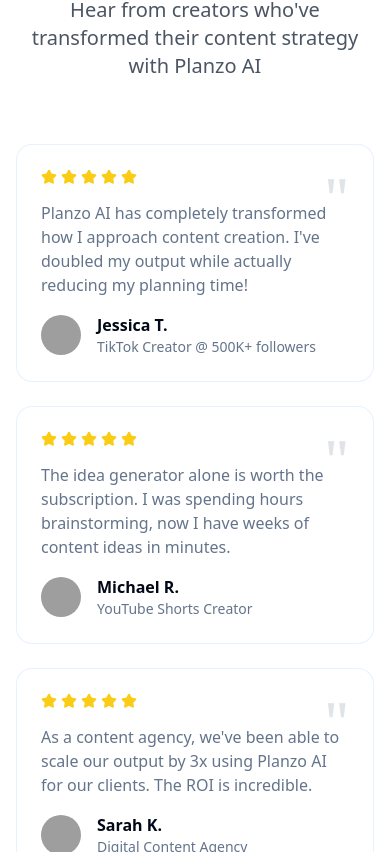
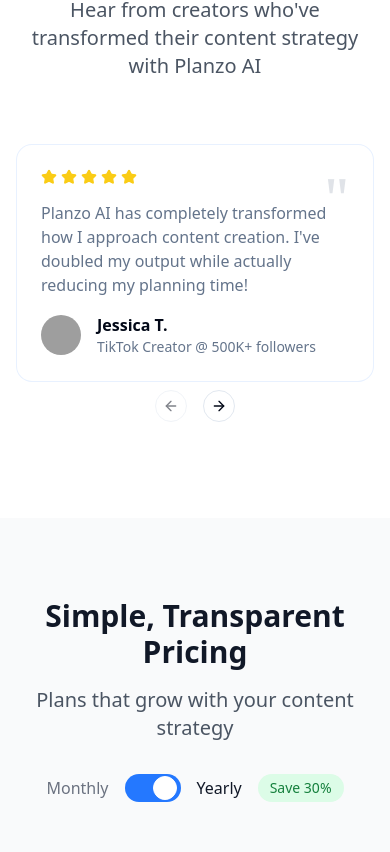
Before and after one commit to Tasklyios/planzo-ai, a React (Vite) app: page / in a window 390 px wide. Shown: the part 4872-5724 px from the top of the page. Built offline with nearby package versions, Linux system fonts and the light colour scheme; grey boxes are pictures that could not be loaded.

Commit message:
Implement testimonials carousel
Implemented a carousel for testimonials to improve responsiveness on smaller screens and handle cases where all testimonials don't fit on the screen.

```diff
--- a/src/components/Testimonials.tsx
+++ b/src/components/Testimonials.tsx
@@ -1,5 +1,13 @@
 
 import { Testimonial } from "@/components/ui/testimonial-card";
+import { useIsMobile } from "@/hooks/use-mobile";
+import {
+  Carousel,
+  CarouselContent,
+  CarouselItem,
+  CarouselNext,
+  CarouselPrevious,
+} from "@/components/ui/carousel";
 
 const testimonials = [
   {
@@ -27,6 +35,8 @@ const testimonials = [
 ];
 
 const Testimonials = () => {
+  const isMobile = useIsMobile();
+
   return (
     <section className="py-20 bg-white">
       <div className="container mx-auto px-4">
@@ -39,13 +49,23 @@ const Testimonials = () => {
           </p>
         </div>
 
-        <div className="grid gap-6 grid-cols-1 md:grid-cols-2 lg:grid-cols-3 max-w-6xl mx-auto">
-          {testimonials.map((testimonial) => (
-            <Testimonial
-              key={testimonial.name}
-              {...testimonial}
-            />
-          ))}
+        <div className="max-w-6xl mx-auto">
+          <Carousel className="w-full">
+            <CarouselContent className="-ml-2 md:-ml-4">
+              {testimonials.map((testimonial) => (
+                <CarouselItem
+                  key={testimonial.name}
+                  className={`pl-2 md:pl-4 ${isMobile ? 'basis-full' : 'basis-1/2 lg:basis-1/3'}`}
+                >
+                  <Testimonial {...testimonial} />
+                </CarouselItem>
+              ))}
+            </CarouselContent>
+            <div className="flex justify-center mt-6">
+              <CarouselPrevious className="relative static mr-2 h-8 w-8 rounded-full" />
+              <CarouselNext className="relative static ml-2 h-8 w-8 rounded-full" />
+            </div>
+          </Carousel>
         </div>
       </div>
     </section>
```
